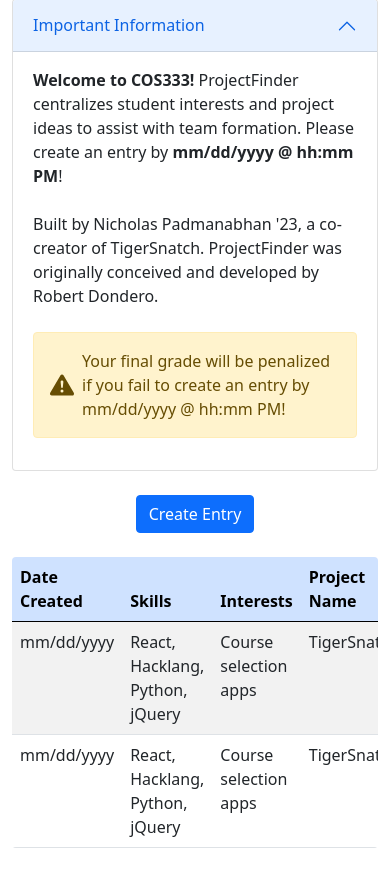
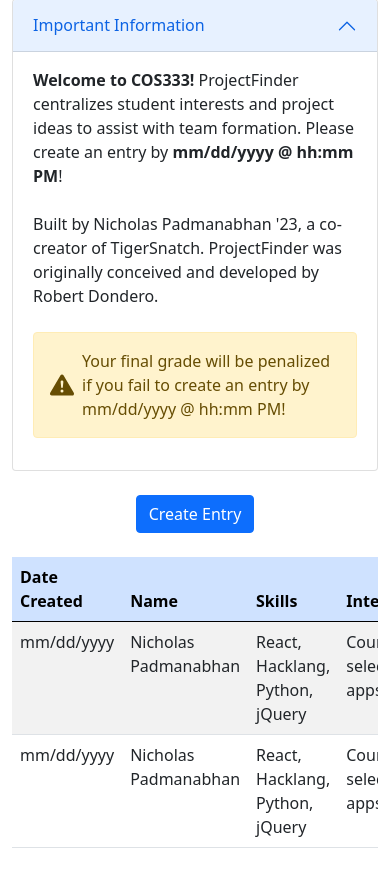
Before and after one commit to nicholaspad/ProjectFinder-Django, a Django app: template core/templates/core/index.html in a window 390 px wide. Shown: the part 163-1035 px from the top of the page. Run offline with Django 4.2, Linux system fonts and the light colour scheme; the template is opened without the code that fills it: most values are stand-ins (such as "Sample title", 1, 10 or a date in 2020); some libraries are stand-ins or nearby versions.

Commit message:
Add Name column to entry table, fix responsiveness

```diff
--- a/core/static/core/css/core.css
+++ b/core/static/core/css/core.css
@@ -8,11 +8,6 @@
 }
 
 /* Entry Table */
-
-.pf-entry-table-container {
-  border-radius: 0.25rem;
-  overflow: hidden;
-}
 
 .pf-entry-table {
   margin-bottom: 0 !important;
--- a/core/templates/core/table.html
+++ b/core/templates/core/table.html
@@ -1,9 +1,9 @@
 <div class="table-responsive my-4">
-    <div class="pf-entry-table-container">
     <table class="pf-entry-table table table-striped table-hover">
         <thead class="table-primary">
             <tr>
                 <th scope="col">Date Created</th>
+                <th scope="col">Name</th>
                 <th scope="col">Skills</th>
                 <th scope="col">Interests</th>
                 <th scope="col">Project Name</th>
@@ -13,6 +13,7 @@
         <tbody>
             <tr>
                 <td>mm/dd/yyyy</th>
+                <td>Nicholas Padmanabhan</th>
                 <td>React, Hacklang, Python, jQuery</td>
                 <td>Course selection apps</td>
                 <td>TigerSnatch</td>
@@ -20,6 +21,7 @@
             </tr>
             <tr>
                 <td>mm/dd/yyyy</th>
+                <td>Nicholas Padmanabhan</th>
                 <td>React, Hacklang, Python, jQuery</td>
                 <td>Course selection apps</td>
                 <td>TigerSnatch</td>
@@ -28,4 +30,3 @@
         </tbody>
     </table>
 </div>
-</div>
```
Lines whose indentation alone changed are shown as unchanged.
